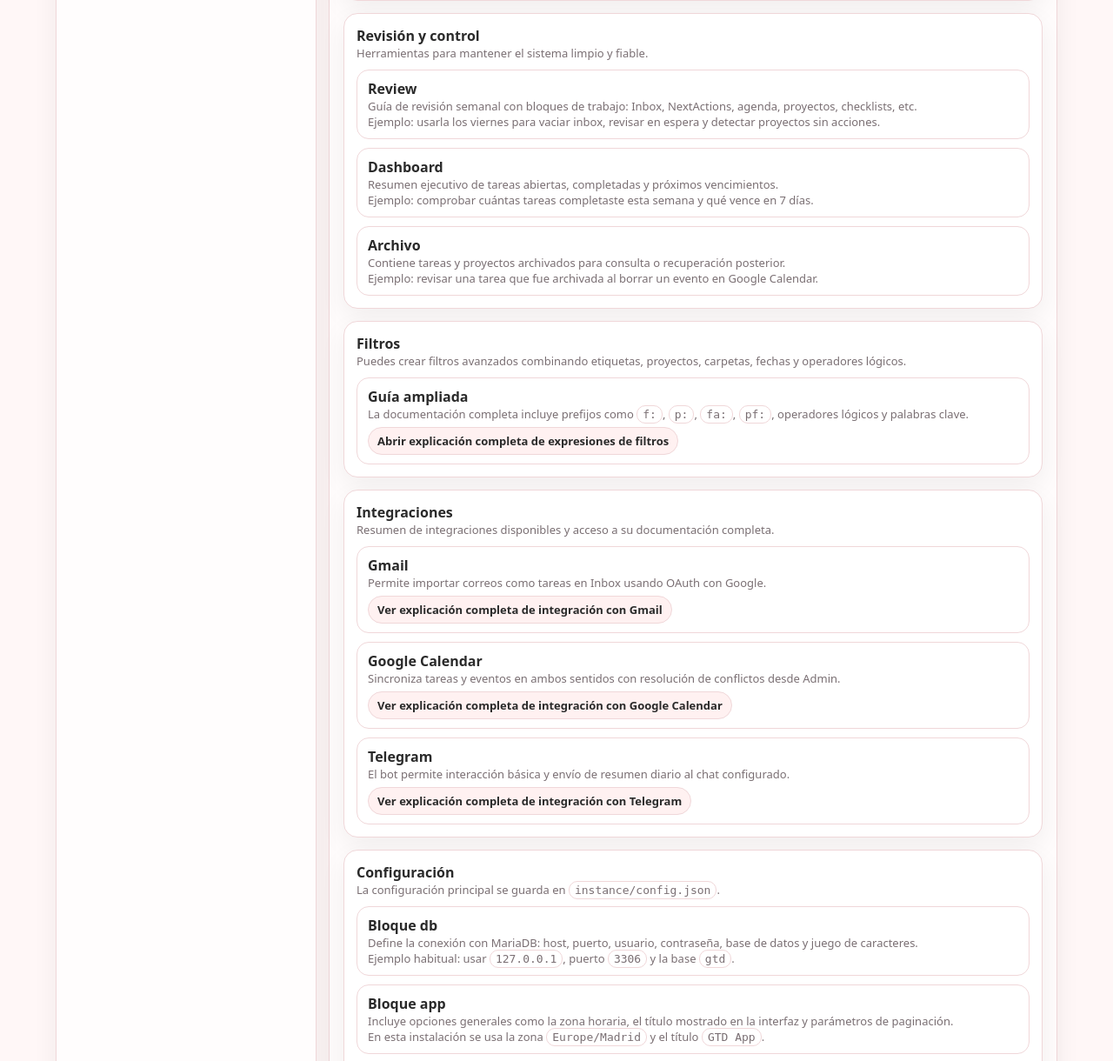
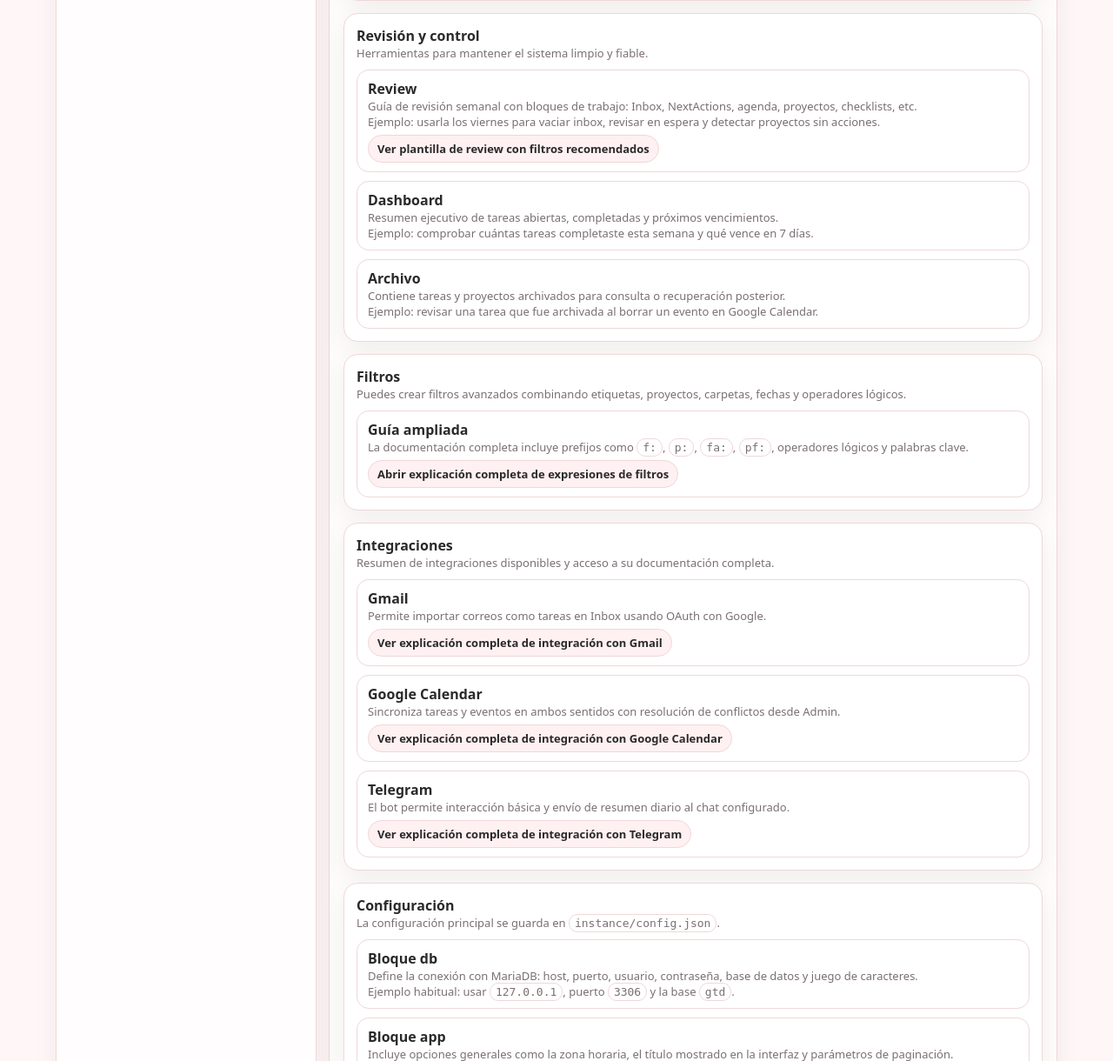
Before and after one commit to mgestal/gtdApp, a Flask app: page /gtdApp/manual in a window 1280 px wide. Shown: the part 1783-3003 px from the top of the page at 87% size. Run offline with Flask 3, Linux system fonts and the light colour scheme; data that the repository does not hold is empty; some libraries are stand-ins or nearby versions.

Commit message:
Añadir enlace a plantilla de revisión con filtros recomendados en el manual de usuario

```diff
--- a/templates/manual/index.html
+++ b/templates/manual/index.html
@@ -186,6 +186,7 @@
           <div style="font-weight:600;">Review</div>
           <div class="hint">Guía de revisión semanal con bloques de trabajo: Inbox, NextActions, agenda, proyectos, checklists, etc.</div>
           <div class="hint">Ejemplo: usarla los viernes para vaciar inbox, revisar en espera y detectar proyectos sin acciones.</div>
+          <div class="hint"><a class="manual-cta-link" href="{{ url_for('static', filename='review_filters.html') }}" target="_blank">Ver plantilla de review con filtros recomendados</a></div>
         </div>
       </div>
       <div class="list-row">
```
